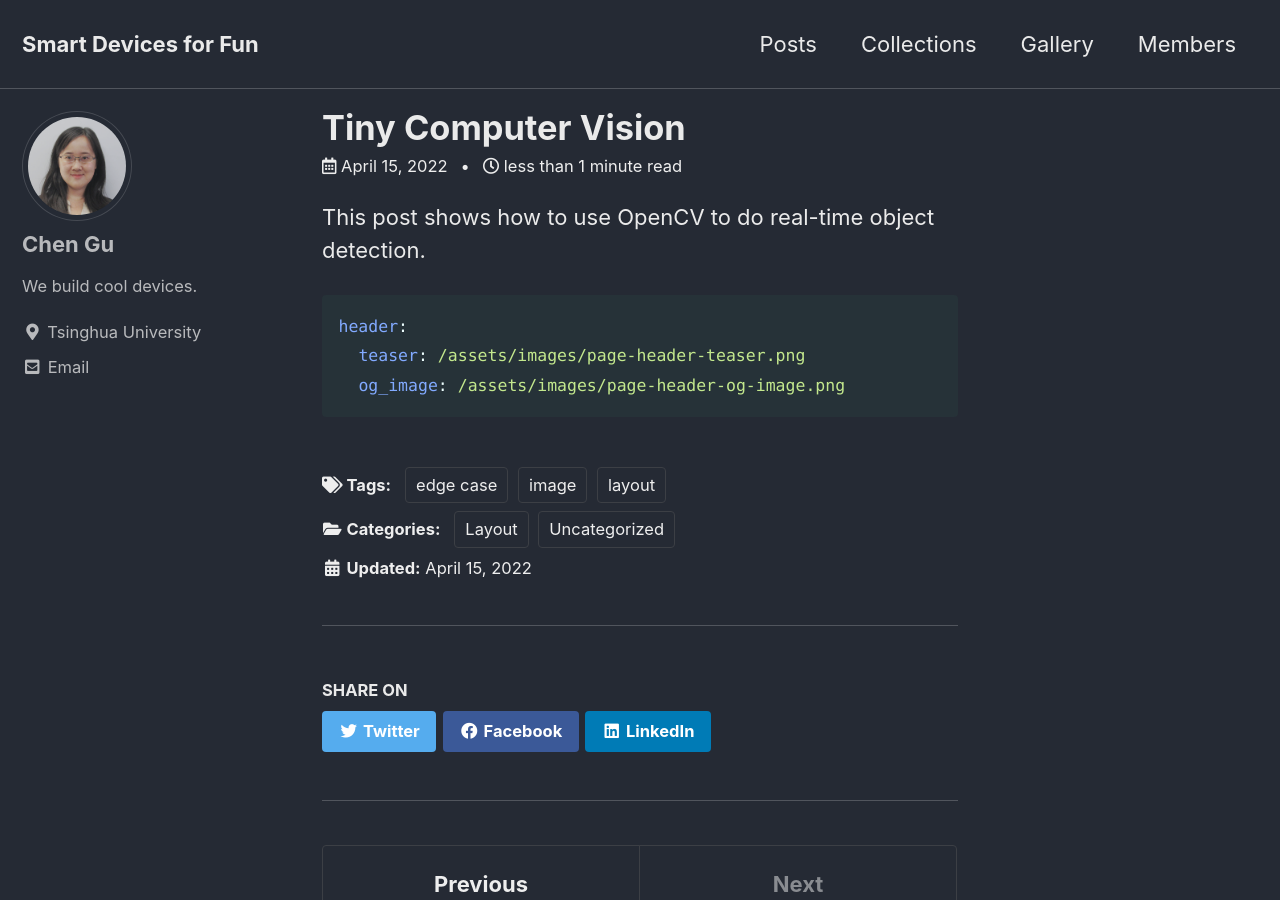
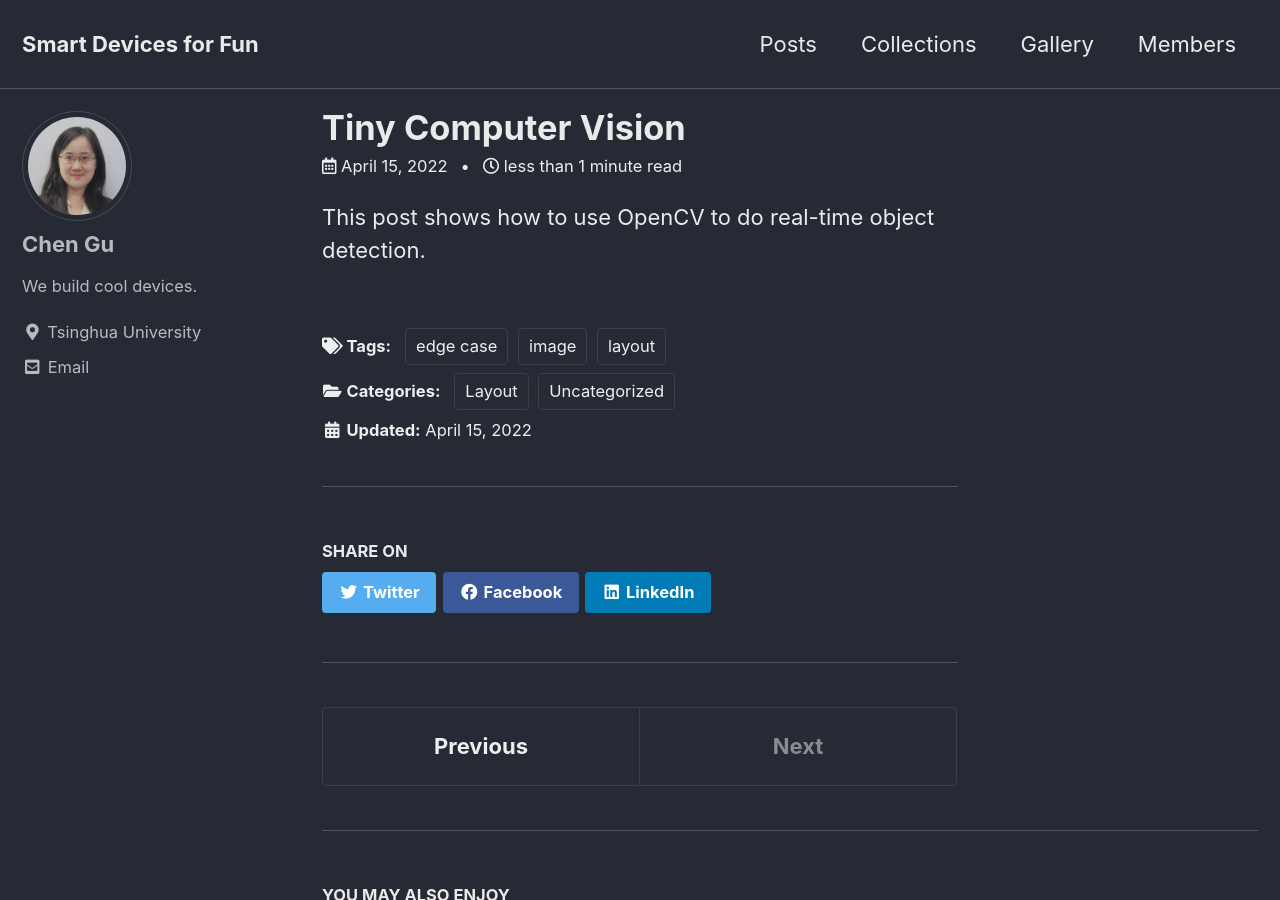
Before and after one commit to guchchcug/smart_device, a Jekyll site: the page built from _posts/2022-04-15-Tiny-Computer-Vision.md, in a window 1280 px wide and 900 px high. Built offline with Jekyll 4.4.1, drawn with Linux system fonts in a browser that asks for light colours; cached includes are drawn as plain includes.

Commit message:
Update 2022-04-15-Tiny-Computer-Vision.md

````diff
--- a/_posts/2022-04-15-Tiny-Computer-Vision.md
+++ b/_posts/2022-04-15-Tiny-Computer-Vision.md
@@ -1,7 +1,7 @@
 ---
 title: "Tiny Computer Vision"
 header:
-  teaser: /assets/images/toyface.png
+  image_overlay: /assets/images/toyface.png
   og_image: /assets/images/toyface.png
 categories:
   - Layout
@@ -13,9 +13,3 @@
 ---
 
 This post shows how to use OpenCV to do real-time object detection.
-
-```yaml
-header:
-  teaser: /assets/images/page-header-teaser.png
-  og_image: /assets/images/page-header-og-image.png
-```
````
